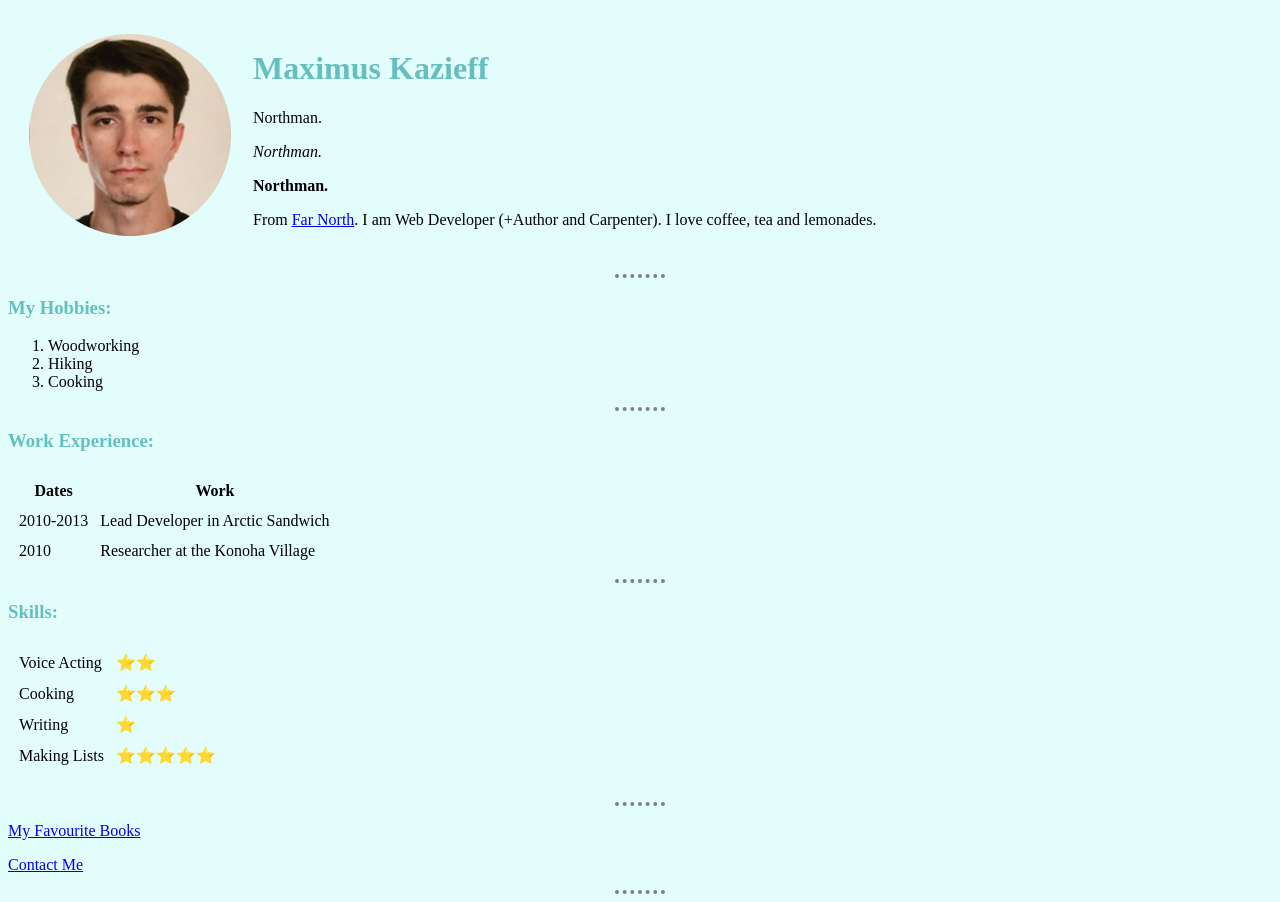
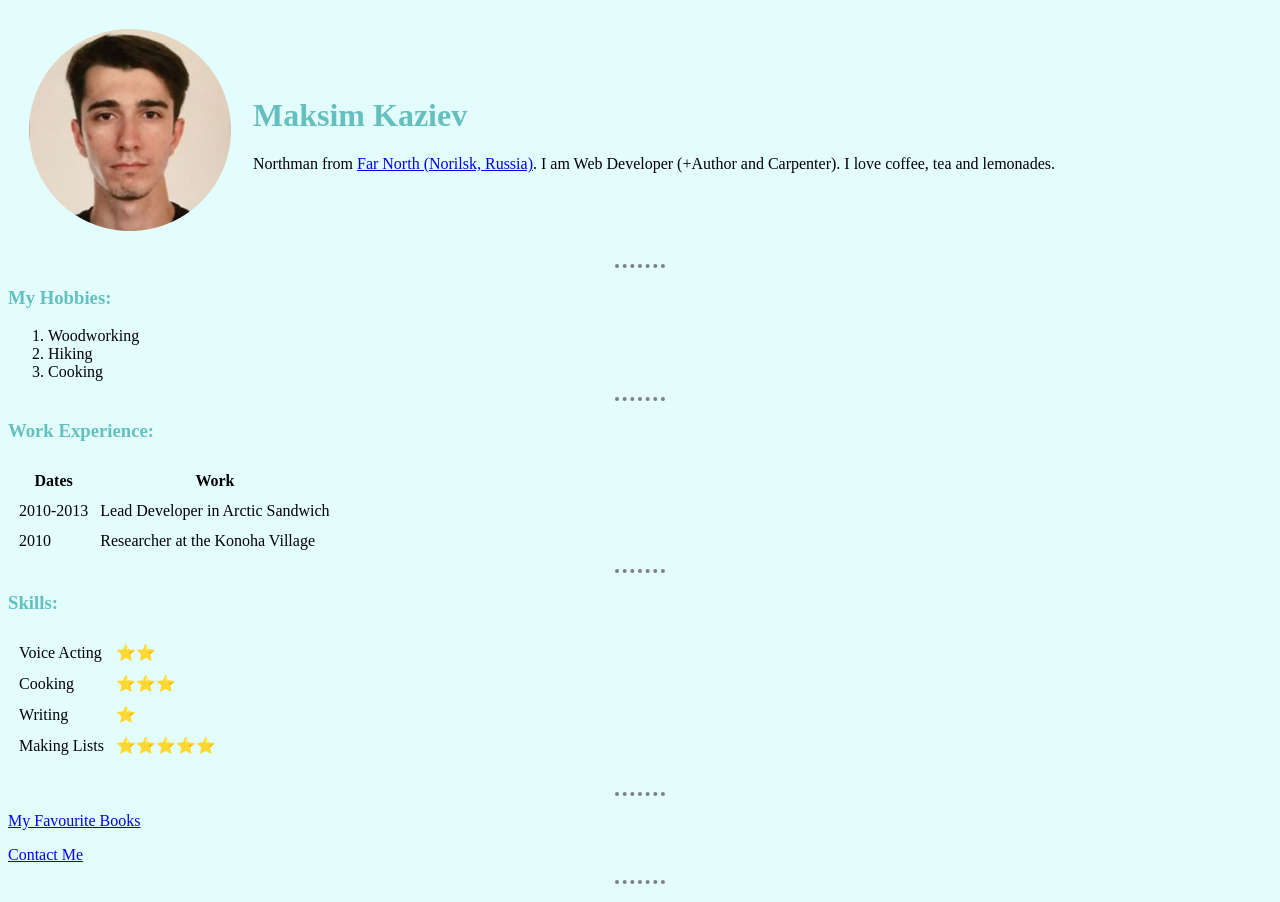
Before and after one commit to MaxwellApache/cv, a plain HTML site: page index.html in a window 1280 px wide. Drawn offline with Linux system fonts and the light colour scheme.

Commit message:
Update-005-SomeMinorTextEdit.html

```diff
--- a/index.html
+++ b/index.html
@@ -3,7 +3,7 @@
 
 <head>
   <meta charset="utf-8">
-  <title>Maximus Personal Site</title>
+  <title>MaxwellNorthman's Personal Site</title>
   <link rel="stylesheet" href="css/styles.css">
 </head>
 
@@ -12,11 +12,8 @@
     <tr>
       <td><img src="images/MoxPhoto-modified.png" alt="Maximus Profile Picture"></td>
       <td>
-        <h1>Maximus Kazieff</h1>
-        <p>Northman.</p>
-        <p><em>Northman.</em></p>
-        <p><strong>Northman.</strong></p>
-        <p>From <a href="https://en.wikipedia.org/wiki/Norilsk">Far North</a>. I am Web Developer (+Author and Carpenter). I love coffee, tea and lemonades.</p>
+        <h1>Maksim Kaziev</h1>
+        <p>Northman from <a href="https://en.wikipedia.org/wiki/Norilsk">Far North (Norilsk, Russia)</a>. I am Web Developer (+Author and Carpenter). I love coffee, tea and lemonades.</p>
       </td>
     </tr>
   </table>
```
